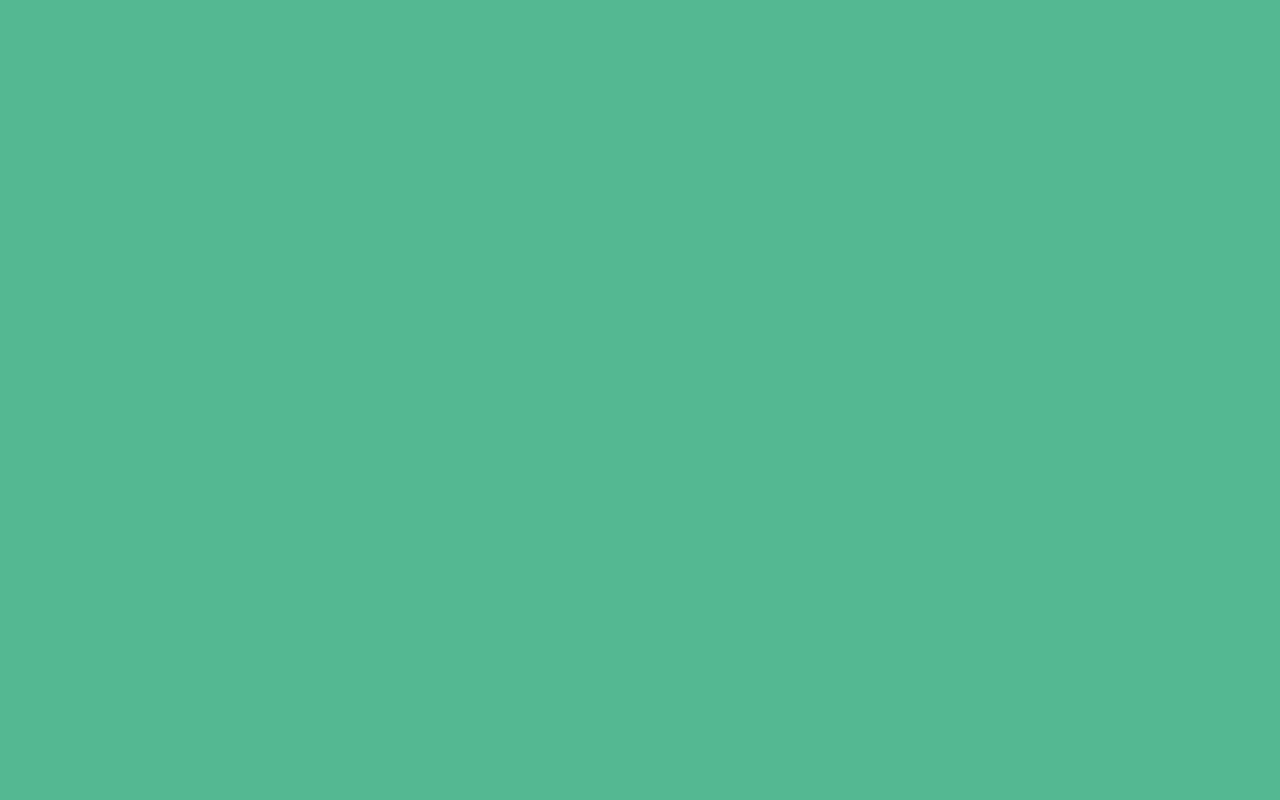
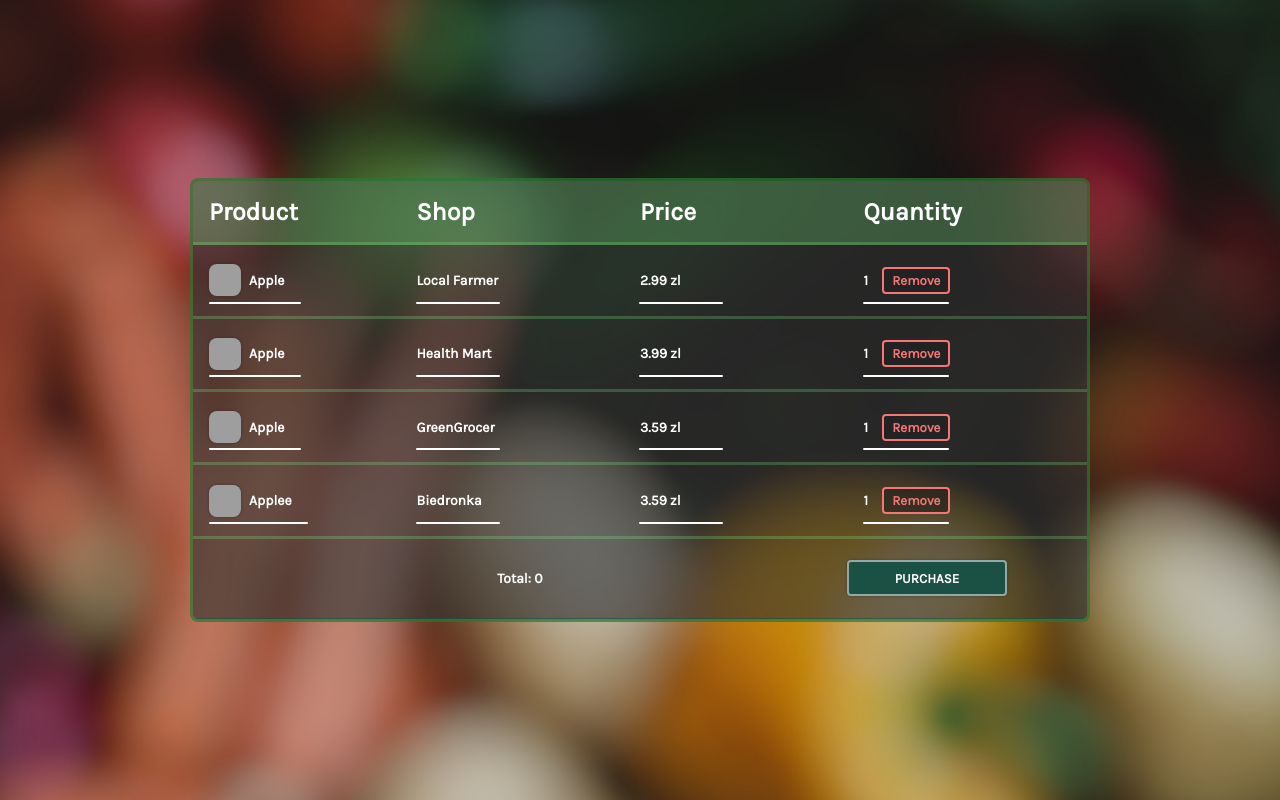
Before and after one commit to krzyswys/Localivores, a React (Create React App) app in the folder client/: page /cart in a window 1280 px wide. Before the commit this address had no page. Built offline with nearby package versions, Linux system fonts and the light colour scheme; grey boxes are pictures that could not be loaded.

Commit message:
feat(ShoppingCart): add ShoppingCart component with basic styles

```diff
--- a/client/src/App.js
+++ b/client/src/App.js
@@ -12,6 +12,7 @@ import AccountPromos from "./components/MainPage/Header/AccountPromos/AccountPro
 import AuthForm from "./components/AuthenticationPage/AuthForm";
 import { GoogleOAuthProvider } from '@react-oauth/google';
 import Checkout from "./components/CheckoutPage/Checkout"
+import ShoppingCart from "./components/ShoppingCart/ShoppingCart";
 const App = () => {
 
   return (
@@ -52,6 +53,7 @@ const App = () => {
         <Route path='/after' element={<AfterSearch />}></Route>
         <Route path='/auth' element={<AuthForm />}></Route>
         <Route path='/checkout' element={<Checkout />}></Route>
+        <Route path='/cart' element={<ShoppingCart />}></Route>
       </Routes>
     </Router>
 
--- /dev/null
+++ b/client/src/components/ShoppingCart/CartItem.js
@@ -0,0 +1,49 @@
+import styles from "./ShoppingCart.module.css";
+// {
+//     product_id: "g1",
+//     product_name: "Apple",
+//     product_description: "Tasty apple",
+//     product_price: "2.99",
+//     product_weight: "150g",
+//     production_date: "2023-05-10",
+//     product_discount: "0%",
+//     product_origin: "Poland",
+//     product_expiration_date: "2023-08-10",
+//     shop_name: "Local Farmer",
+//     quantity:"1",
+//     shop_rate: "4.5",
+//     picture: "https://picsum.photos/300",
+//     shop_address: "Green Street 12, Warsaw",
+//     shop_opening_hours: "8:00-20:00",
+//     shop_longitude: "21.0118",
+//     shop_latitude: "52.2297",
+//   }
+
+const CartItem = ({ item, removeFromCart }) => {
+  return (
+    <div className={styles.cartItem}>
+      <div className={styles.productDetails}>
+        <img
+          className={styles.picture}
+          src={item.picture}
+          alt={item.product_name}
+        />
+        <span className={styles.name}>{item.product_name}</span>
+      </div>
+
+      <span>{item.shop_name}</span>
+      <span>{item.product_price} zl</span>
+      <div className={styles.quantity}>
+        <span>{item.quantity}</span>
+        <button
+          className={styles.removeButton}
+          onClick={() => removeFromCart(item.product_id)}
+        >
+          Remove
+        </button>
+      </div>
+    </div>
+  );
+};
+
+export default CartItem;
--- /dev/null
+++ b/client/src/components/ShoppingCart/ShoppingCart.js
@@ -0,0 +1,127 @@
+import React, { useState } from "react";
+
+import CartItem from "./CartItem";
+import styles from "./ShoppingCart.module.css";
+import groceryImage from "../../assets/Cart/grocery-cart-background.jpg";
+
+const dummyData = [
+  {
+    product_id: "g1",
+    product_name: "Apple",
+    product_description: "Tasty apple",
+    product_price: "2.99",
+    product_weight: "150g",
+    production_date: "2023-05-10",
+    product_discount: "0%",
+    product_origin: "Poland",
+    product_expiration_date: "2023-08-10",
+    shop_name: "Local Farmer",
+    quantity: "1",
+    shop_rate: "4.5",
+    picture: "https://picsum.photos/300",
+    shop_address: "Green Street 12, Warsaw",
+    shop_opening_hours: "8:00-20:00",
+    shop_longitude: "21.0118",
+    shop_latitude: "52.2297",
+  },
+  {
+    product_id: "g2",
+    product_name: "Apple",
+    product_description: "Super Apple",
+    product_price: "3.99",
+    product_weight: "150g",
+    production_date: "2023-05-12",
+    product_discount: "15%",
+    product_origin: "Ecuador",
+    product_expiration_date: "2023-08-15",
+    shop_name: "Health Mart",
+    quantity: "1",
+    shop_rate: "3.5",
+    picture: "https://picsum.photos/300",
+    shop_address: "Yellow Avenue 34, Warsaw",
+    shop_opening_hours: "9:00-19:00",
+    shop_longitude: "21.0133",
+    shop_latitude: "52.2301",
+  },
+  {
+    product_id: "g3",
+    product_name: "Apple",
+    product_description: "Fresh Apple",
+    product_price: "3.59",
+    product_weight: "150g",
+    production_date: "2023-06-01",
+    product_discount: "5%",
+    product_origin: "Spain",
+    quantity: "1",
+    shop_rate: "5",
+    product_expiration_date: "2023-08-30",
+    shop_name: "GreenGrocer",
+    picture: "https://picsum.photos/300",
+    shop_address: "Red Street 6, Warsaw",
+    shop_opening_hours: "8:30-21:00",
+    shop_longitude: "21.0144",
+    shop_latitude: "52.2321",
+  },
+  {
+    product_id: "g4",
+    product_name: "Applee",
+    product_description: "Fresh Apple",
+    product_price: "3.59",
+    product_weight: "150g",
+    production_date: "2023-06-01",
+    product_discount: "5%",
+    product_origin: "Spain",
+    shop_rate: "5",
+    quantity: "1",
+    product_expiration_date: "2023-08-30",
+    shop_name: "Biedronka",
+    picture: "https://picsum.photos/300",
+    shop_address: "Red Street 6, Warsaw",
+    shop_opening_hours: "8:30-21:00",
+    shop_longitude: "21.0144",
+    shop_latitude: "52.2321",
+  },
+];
+
+const ShoppingCart = () => {
+  const [cart, setCart] = useState(dummyData);
+  const [totalAmount, setTotalAmount] = useState(0);
+
+  const addToCart = (product) => {
+    // Logika dodawania do koszyka
+  };
+
+  const removeFromCart = (id) => {
+    // Logika usuwania z koszyka
+  };
+
+  const calculateTotal = () => {
+    // Obliczanie sumy
+  };
+
+  return (
+    <section className={styles.shoppingCartSection}>
+      <div className={styles.shoppingCart}>
+        <div className={styles.header}>
+          <span>Product</span>
+          <span>Shop</span>
+          <span>Price</span>
+          <span>Quantity</span>
+        </div>
+        {cart.map((item) => (
+          <CartItem
+            key={item.product_id}
+            item={item}
+            removeFromCart={removeFromCart}
+          />
+        ))}
+        <div className={styles.footer}>
+          <span className={styles.total}>Total: {totalAmount}</span>
+          <button className={styles.purchaseButton}>PURCHASE</button>
+        </div>
+      </div>
+    </section>
+  );
+};
+
+export default ShoppingCart;
--- /dev/null
+++ b/client/src/components/ShoppingCart/ShoppingCart.module.css
@@ -0,0 +1,158 @@
+:root{
+    --green-background: rgba(126, 246, 136, 0.242);
+    --light-green-background: rgba(37, 249, 55, 0.242);
+  }
+  .shoppingCartSection{
+    display:flex;
+    justify-content:center;
+    align-items:center;
+    flex-direction:column;
+    width:100vw;
+    height:100vh;
+    background-image:url('../../assets/Cart/grocery-cart-background.jpg');
+    background-size: cover;
+    background-position: center;
+    background-repeat: no-repeat;
+    background-attachment: fixed;
+  }
+  .shoppingCart {
+    display: grid;
+    justify-items: center;
+    align-content: center;
+    width: min(100%, 900px);
+    color: var(--common-text-color);
+    font-size: var(--common-font-size);
+    font-weight: var(--common-font-weight);
+    background-color:rgba(50, 50, 50, 0.623);
+   border:3px solid var(--light-green-background);
+   border-radius:8px;
+   overflow:hidden;
+  }
+
+  .header, .cartItem {
+    display: grid;
+    grid-template-columns: 1fr 1fr 1fr 1fr;
+    justify-items: left;
+    width: 100%;
+    border-bottom:3px solid var(--green-background);
+  }
+
+
+  .header {
+    background-color: var(--green-background);
+    font-size:25px;
+  }
+
+  .header > *, .cartItem > *,.footer > * {
+    padding: 1rem 0;
+    font-weight: bold;
+    display:flex;
+    align-items:center;
+    justify-content: center;
+  }
+
+ .header >*:first-child, .cartItem >*:first-child {
+    padding-left: 1rem;
+  }
+  .cartItem>*:first-child:after{
+    left:1rem;
+
+  }
+  .productDetails{
+    display:flex;
+    align-items:center;
+    justify-content: center;
+    flex-direction:row;
+    gap:8px;
+  }
+  .name{
+
+  }
+  .picture{
+    width:2rem;
+    height:2rem;
+    border-radius:8px;
+    box-shadow: 0 0 3px 0 #2222227f;
+  }
+
+
+
+  .cartItem>*{
+    position:relative;
+    padding: 1.2rem 0;
+  }
+  .cartItem > *::after {
+    content: '';
+    width:max(6em,100%);
+    height:2px;
+    border-radius:8px;
+    position:absolute;
+    top:80%;
+    left:-1px;
+    background:rgb(255, 255, 255);
+
+    font-weight: bold;
+    text-align: center;
+  }
+  .quantity{
+    display:flex;
+    align-items:center;
+    justify-content: center;
+    flex-direction:row;
+    gap:1em;
+  }
+
+
+
+  .removeButton{
+    background-color: transparent;
+    font-weight:bold;
+    color:rgb(244, 118, 118);
+    padding: 4px 8px;
+    border-radius:4px;
+    background:rgba(32, 32, 32, 0.573);
+    border: 2px solid rgb(244, 118, 118);
+    cursor: pointer;
+    transition: var(--common-transition);
+  }
+
+  .removeButton:hover{
+    background-color: rgb(244, 118, 118);
+    color:rgb(255, 255, 255);
+  }
+
+  .footer {
+    display: flex;
+    justify-content: center;
+    align-items: center;
+    width: 100%;
+    height:5rem;
+    border-bottom: 1px solid var(--common-border-color);
+  }
+  .footer>*{
+    flex-grow:1;
+  }
+
+
+
+  .total{
+    width:100px;
+  }
+  .purchaseButton {
+    margin: 0 auto;
+    height:2rem;
+    max-width: 10rem;
+    margin-right:5rem;
+    border:2px solid rgba(255, 255, 255, 0.518);
+    padding: 1rem 3rem;
+    border-radius: 4px;
+    box-shadow: 0 0 3px 0 #2222227f;
+    background-color: var(--common-bg-color);
+    color: var(--common-text-color);
+    cursor: pointer;
+    transition: var(--common-transition);
+  }
+
+  .purchaseButton:hover {
+    background-color: var(--common-lighter-bg-color);
+  }
```
Also changed, not shown: client/src/assets/Cart/grocery-cart-background.jpg (added).
